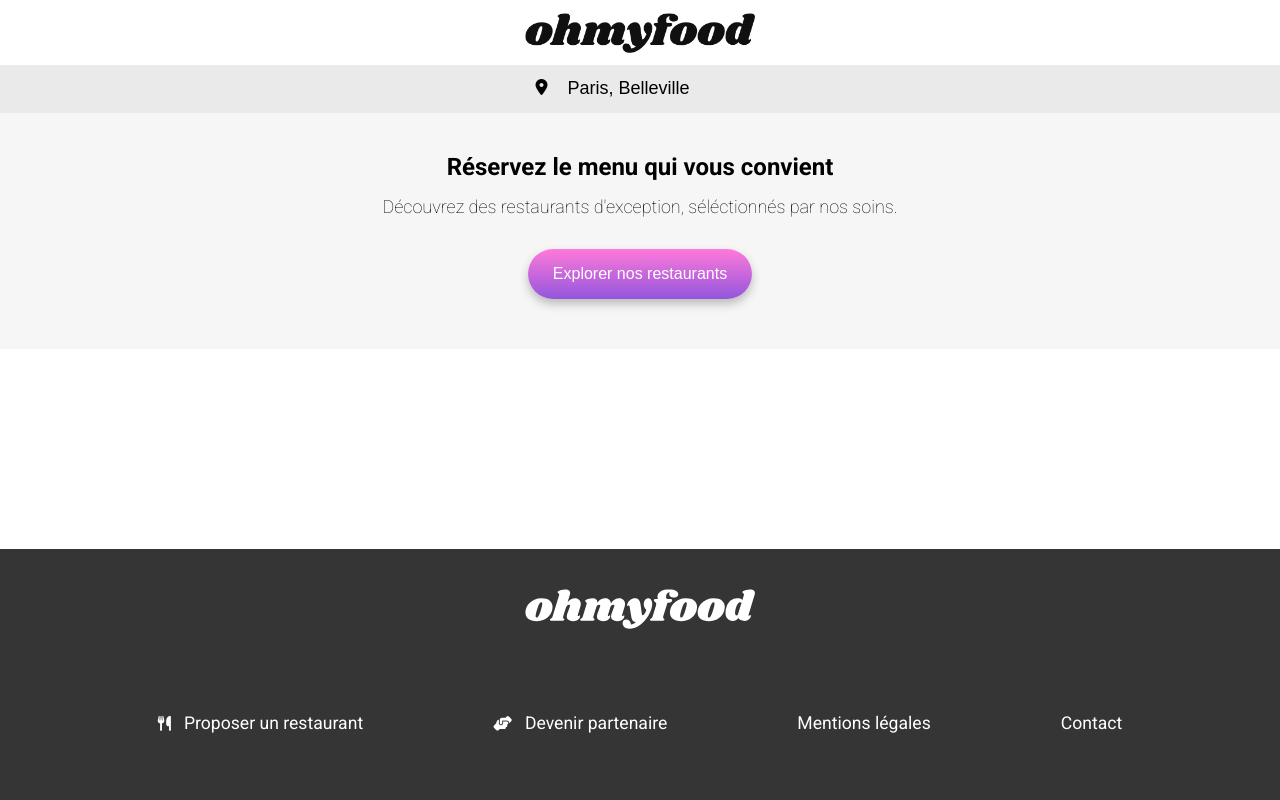
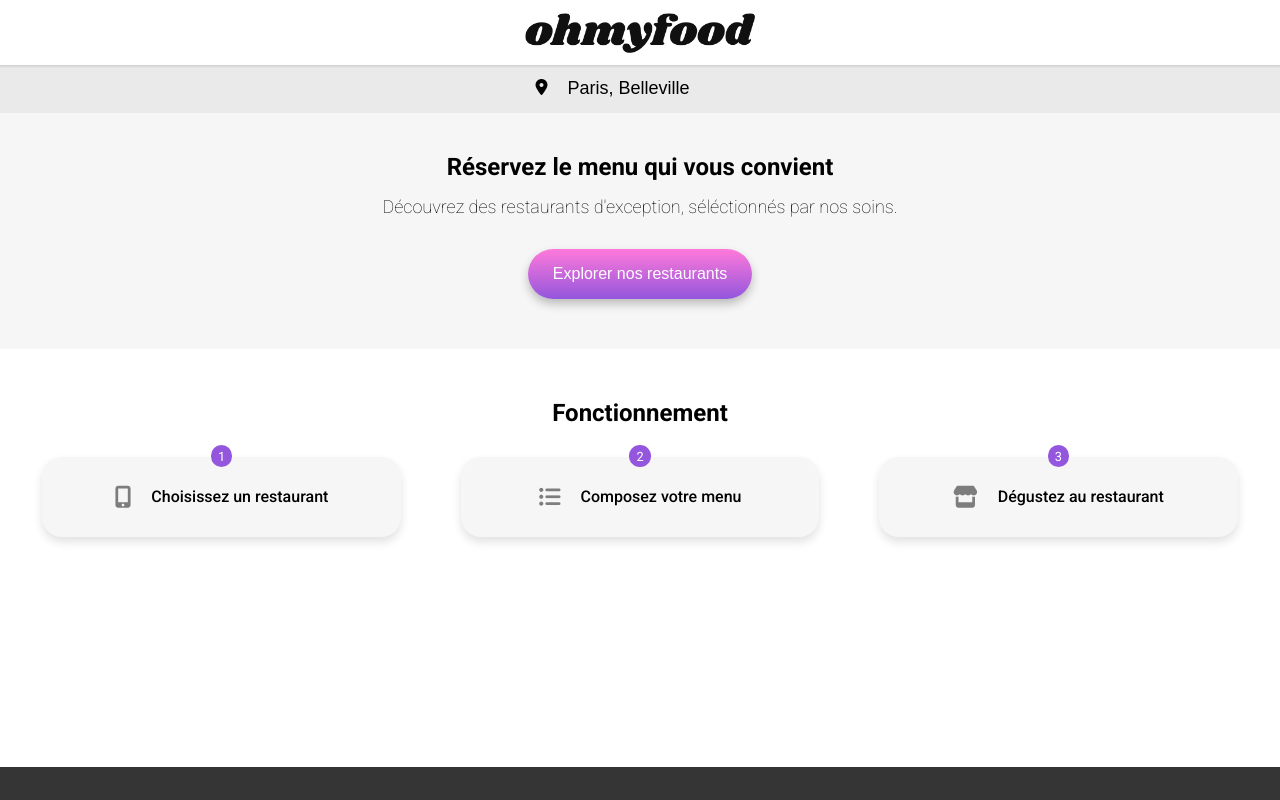
Before and after one commit to Abdul-YSUF/ohmyfood, a website: page index.html in a window 1280 px wide. Shown: the top 800 px of the page. Drawn offline with Linux system fonts and the light colour scheme; a web font is replaced by a local one.

Commit message:
ajout la section fonctionnement

```diff
--- a/index.html
+++ b/index.html
@@ -8,27 +8,44 @@
     <link rel="stylesheet" type="text/css" href="style.css"/>
     <script src="https://kit.fontawesome.com/c2ff013dbc.js" crossorigin="anonymous"></script>
 </head>
+
 <body>
-
     <!--Header-->
     <header class="header">
         <a href="index.html"><img class="header__logo" src="images/logo/ohmyfood.png" alt="Logo Ohmyfood"/></a>
     </header>
 
     <!--Recherche-->
-    <form action="#" method="POST" class="formulaire">
+    <form action="#" method="post" class="formulaire">
         <i class="fas fa-map-marker-alt"></i>
         <input type="search" disabled name="ville" class="ville" placeholder="Paris, Belleville"/>
     </form>
 
+    <main class="container">
     <!--Présentation-->
-    <main class="container">
     <section class="présentation">
         <h2 class="présentation__titre">Réservez le menu qui vous convient</h2>
         <p class="présentation__sous-titre">Découvrez des restaurants d'exception, séléctionnés par nos soins.</p>
         <button href="#" class="btn">Explorer nos restaurants</button>
     </section>
 
+    <!--Fonctionnement-->
+    <section class="fonctionnement">
+        <h2>Fonctionnement</h2>
+            <div class="fonctionnement__choix">
+                <div class="fonctionnement__étape">
+                    <span>1</span><i class="fas fa-mobile-alt"></i><p>Choisissez un restaurant</p>
+                </div>
+
+                <div class="fonctionnement__étape">
+                    <span>2</span><i class="fas fa-list-ul"></i><p>Composez votre menu</p>
+                </div>
+
+                <div class="fonctionnement__étape">
+                    <span>3</span><i class="fas fa-store"></i><p>Dégustez au restaurant</p>
+                </div>
+            </div>
+    </section>
 
     </main>
 
--- a/sass/composants/_buttons.scss
+++ b/sass/composants/_buttons.scss
@@ -9,7 +9,9 @@
     box-shadow: 0px 5px 10px $color-shadow;
     margin: 2rem auto 0 auto;
     cursor: pointer;
+    transition: transform 300ms, background-color 300ms;
         &:hover {
         filter: brightness(1.1);
+        transform: scale(1.05);
         }
 }
--- a/sass/layout/_container.scss
+++ b/sass/layout/_container.scss
@@ -11,3 +11,52 @@
         @include font-18px;
     }
 }
+
+.fonctionnement {
+    margin-top: 50px;
+&__choix {
+    @include flexbox;
+    flex-direction: row;
+}
+&__étape {
+    background: $color-background;
+    @include flexbox;
+    width: 28%;
+    border: none;
+    border-radius: 20px;
+    margin: 30px;
+    position: relative;
+    padding: 1.8rem;
+    z-index: 1;
+    cursor: pointer;
+    box-shadow:0px 5px 10px $color-light-gray;
+    transition: transform 300ms, background-color 300ms;
+    & span {
+        width: 1.7em;
+        height: 1.7em;
+        font-size: 0.8em;
+        text-align: center;
+        color: $color-white;
+        background-color: $color-primaire;
+        padding: 0.3em ;
+        border-radius: 50%;
+        position: absolute;
+        top: -0.9em;
+    }
+    & i {
+        color: $color-icons-fonctionnement;
+        font-size: 22px;
+        margin-right: 20px;
+    }
+    & p {
+        font-weight: 500;
+    }
+    &:hover {
+        background: lighten($color-primaire, 35%);
+        transform: scale(1.05);
+        & i {
+            color: $color-primaire;
+        }
+    }
+}
+}
--- a/sass/layout/_footer.scss
+++ b/sass/layout/_footer.scss
@@ -1,7 +1,7 @@
 .footer {
     @include flexbox;
     flex-direction: column;
-	background-color: #353535;
+	background-color: $color-footer;
     padding: 40px 0px 60px 0px;
     margin-top: 200px;
 	&__logo {
@@ -17,7 +17,7 @@
 	padding-bottom: 10px;
     margin-left: 130px;
     &__footer {
-        color: white;
+        color: $color-white;
         margin-right: 130px;
         font-size: 1.1rem;
     }
@@ -25,5 +25,5 @@
 
 .fa-utensils, .fa-hands-helping {
     margin-right: 13px;
-    font-size: 15px;
+    font-size: 1rem;
 }
--- a/sass/layout/_form.scss
+++ b/sass/layout/_form.scss
@@ -1,6 +1,6 @@
 .formulaire {
     @include flexbox;
-    background-color: #EAEAEA;
+    background: $background-form;
     @include height-3rem;
     margin-top: 10px;
 }
@@ -9,11 +9,11 @@
     background: transparent;
     border: transparent;
     @include height-3rem;
-
+    cursor: text;
     &::placeholder {
-    color: $color-black;
-    @include font-18px;
-}
+        color: $color-black;
+        @include font-18px;
+    }
 }
 
 .fa-map-marker-alt {
--- a/sass/main.scss
+++ b/sass/main.scss
@@ -21,3 +21,7 @@
 a {
     text-decoration: none;
 }
+
+h2 {
+	@include flexbox;
+}
--- a/sass/utils/_variables.scss
+++ b/sass/utils/_variables.scss
@@ -4,6 +4,12 @@
 
 $color-white: white;
 $color-shadow: #BBB;
-$color-sous-titre: #7D7D7D;
 $color-background: #F6F6F6;
 $color-black: black;
+$color-gray: #EAEAEA;
+$color-form: #CBCBCB;
+$color-footer: #353535;
+$color-light-gray: #E2E2E2;
+$color-icons-fonctionnement: #7D7D7D;
+
+$background-form:linear-gradient($color-form -1%, $color-gray 7%);
```
Also changed, not shown: La-note-enchantée.html (indentation only), La-palette-du-goût.html (indentation only), Le-délice-des-sens.html (indentation only), README.md, style.css, À-la-française.html (indentation only). Lines whose indentation alone changed are shown as unchanged.
